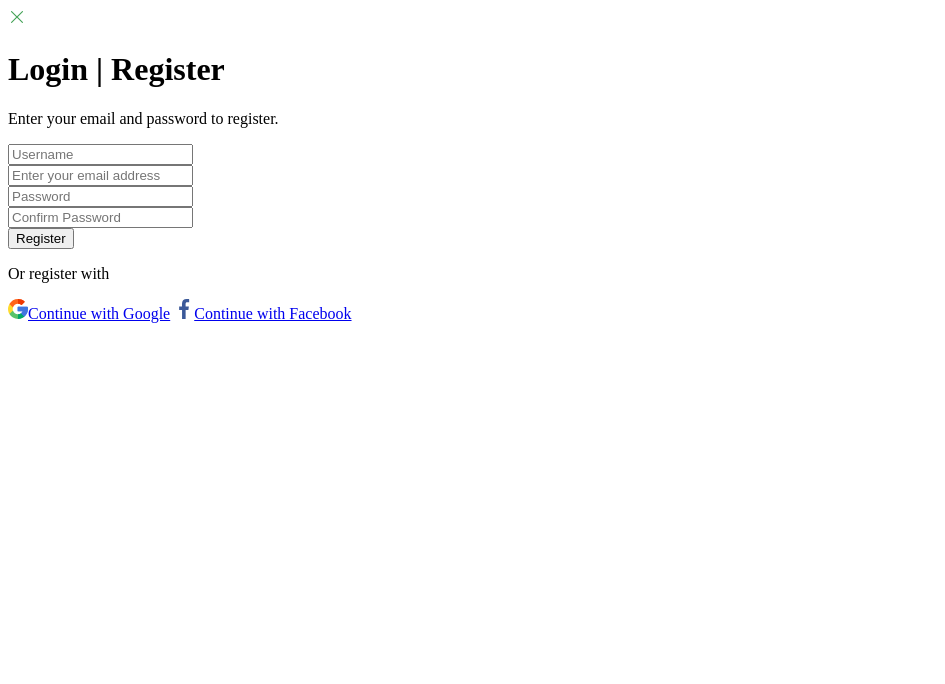
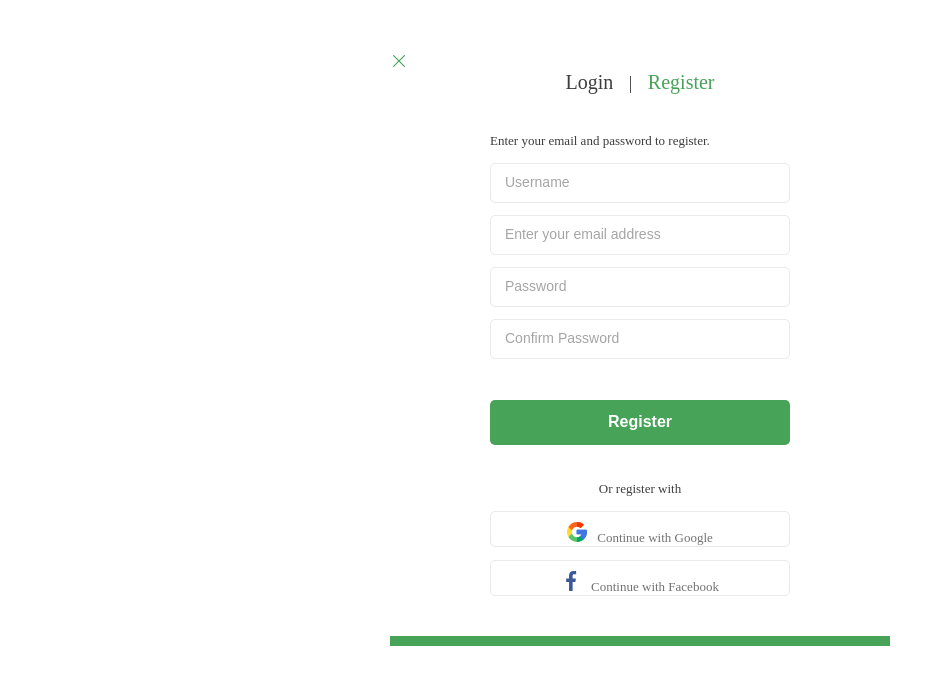
Before and after one commit to Rodionjke/GREENSHOP, a plain HTML site: page Registration.html in a window 1280 px wide. Shown: the whole page, without its empty margins (0-945 px from the left). Drawn offline with Linux system fonts and the light colour scheme.

Commit message:
Added styles.css, done first stylization

```diff
--- a/Registration.html
+++ b/Registration.html
@@ -6,35 +6,42 @@
           content="width=device-width, user-scalable=no, initial-scale=1.0, maximum-scale=1.0, minimum-scale=1.0">
     <meta http-equiv="X-UA-Compatible" content="ie=edge">
     <title>Registration</title>
+    <link rel="stylesheet" href="css/styles.css">
 </head>
 <body>
-<div>
+<div class="modal">
     <a href="#" title="cancel-img"><img src="images/Frame%201.svg" alt="cancel-img"></a>
-    <h1>Login | Register</h1>
-    <p>Enter your email and password to register.</p>
+    <div class="title">
+        <a href="#" title="Login">Login</a><span> | </span><a href="#" title="Register">Register</a>
+    </div>
+    <p class="text mrg-left">Enter your email and password to register.</p>
     <form name="user-information" method="get" action="">
-        <div>
+        <div class="mrg-left">
             <input name="Username" type="text" placeholder="Username" id="Username">
         </div>
-        <div>
+        <div class="mrg-left">
             <input name="Email" type="email" placeholder="Enter your email address" id="Email">
         </div>
-        <div>
+        <div class="mrg-left">
             <input name="password" type="password" placeholder="Password" id="password">
         </div>
-        <div>
+        <div class="mrg-left">
             <input name="password" type="password" placeholder="Confirm Password" id="confirm-password">
         </div>
-        <div>
-            <button type="submit">Register</button>
+        <div class="mrg-left">
+            <button type="submit"><span>Register</span></button>
         </div>
     </form>
-    <p>Or register with</p>
-    <a href="https://Google.com" title="google" target="_blank"><img src="images/google%201.svg" alt="google">Continue
-        with Google</a>
-
+    <p class="text align-cent">Or register with</p>
+    <div class="social-links align-cent mrg-left">
+    <a href="https://Google.com" title="google" target="_blank"><img src="images/google%201.svg" alt="google"><span>Continue
+        with Google</span></a>
+</div>
+    <div class="social-links align-cent mrg-left">
     <a href="https://facebook.com" title="facebook" target="_blank"><img src="images/facebook%201.svg"
-                                                                         alt="facebook">Continue with Facebook</a>
+                                                                         alt="facebook"><span>Continue with Facebook</span></a>
+    </div>
+        <div class="green-background"></div>
 </div>
 </body>
 </html>
--- a/css/styles.css
+++ b/css/styles.css
@@ -0,0 +1,101 @@
+*{
+    padding: 0;
+    margin: 0;
+    box-sizing: border-box;
+}
+.modal{
+    max-width: 500px;
+    margin: auto;
+    padding-top: 52px;
+}
+.modal .title{
+    text-align: center;
+    margin-bottom: 40px;
+}
+.modal .title a{
+    font-weight: 500;
+    font-size: 20px;
+    line-height: 80%;
+    color: #3d3d3d;
+    text-decoration: none;
+}
+.modal .title span{
+    font-weight: 250;
+    font-size: 18px;
+    line-height: 89%;
+    color: #3d3d3d;
+    margin: 0 11px;
+}
+.modal .title a:last-of-type{
+    color: #46a358;
+}
+.text{
+    font-weight: 400;
+    font-size: 13px;
+    line-height: 123%;
+    color: #3d3d3d;
+    margin-bottom: 14px;
+}
+input{
+    width: 300px;
+    height: 40px;
+    margin-bottom: 12px;
+    border: 1px solid #eaeaea;
+    border-radius: 5px;
+}
+input::placeholder{
+    font-weight: 400;
+    font-size: 14px;
+    line-height: 114%;
+    color: #a5a5a5;
+    padding-top: 12px;
+    padding-left: 14px;
+    padding-bottom: 12px;
+}
+
+button{
+    width: 300px;
+    height: 45px;
+    background-color: #46a358;
+    border-radius: 5px;
+    border: none;
+    margin-bottom: 36px;
+    margin-top: 29px;
+}
+button span{
+    font-weight: 700;
+    font-size: 16px;
+    line-height: 100%;
+    color: #fff;
+}
+.align-cent{
+    text-align: center;
+}
+.mrg-left{
+    margin-left: 100px;
+}
+.social-links{
+    border: 1px solid #eaeaea;
+    border-radius: 5px;
+    width: 300px;
+    margin-top: 13px;
+}
+.social-links a{
+    text-decoration: none;
+}
+.social-links img{
+    padding-top: 10px;
+    padding-right: 10px;
+}
+.social-links span{
+    font-weight: 500;
+    font-size: 13px;
+    line-height: 123%;
+    text-align: center;
+    color: #727272;
+}
+.green-background{
+    background-color: #46a358;
+    height: 10px;
+    margin-top: 40px;
+}
```
